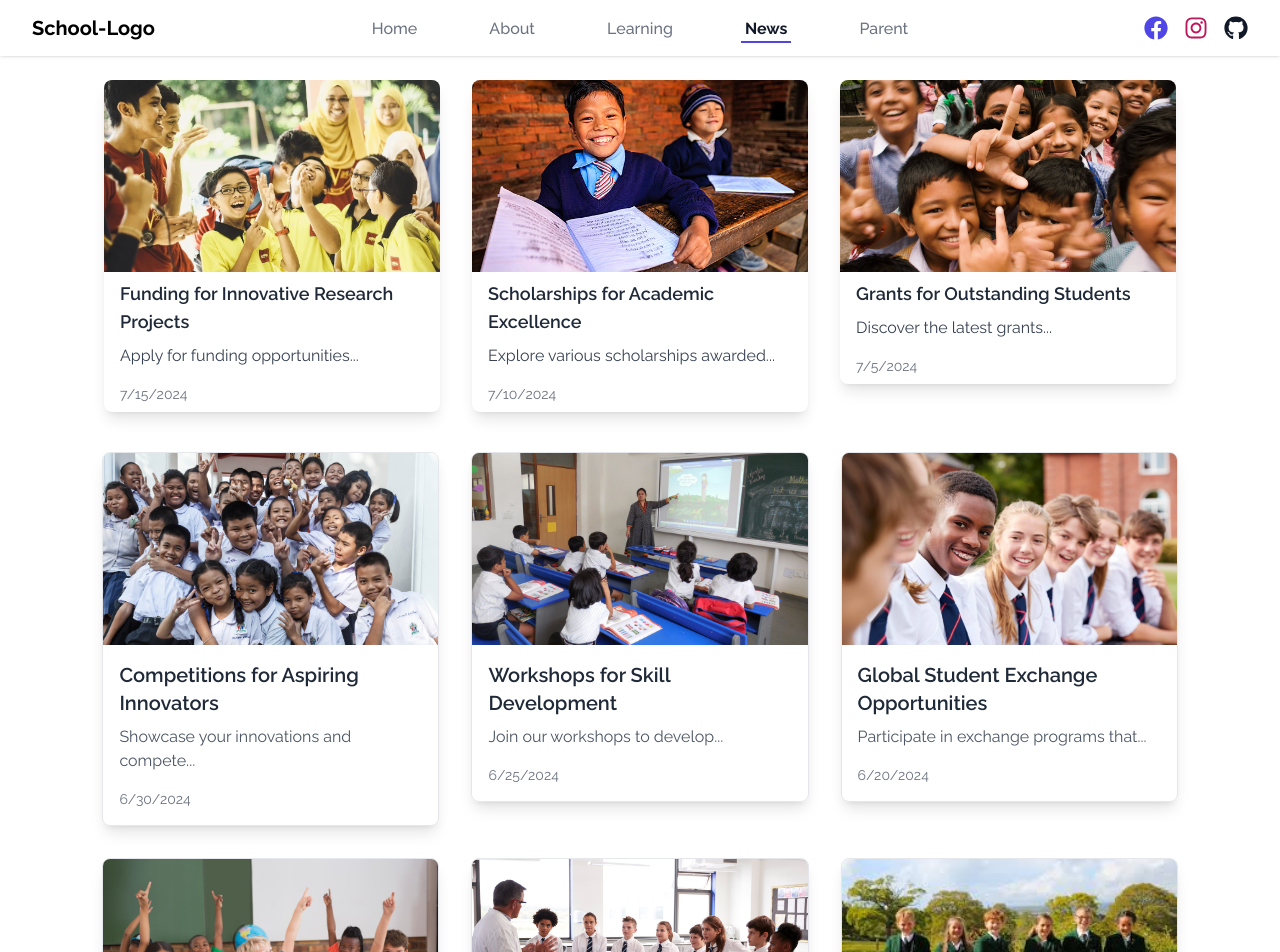
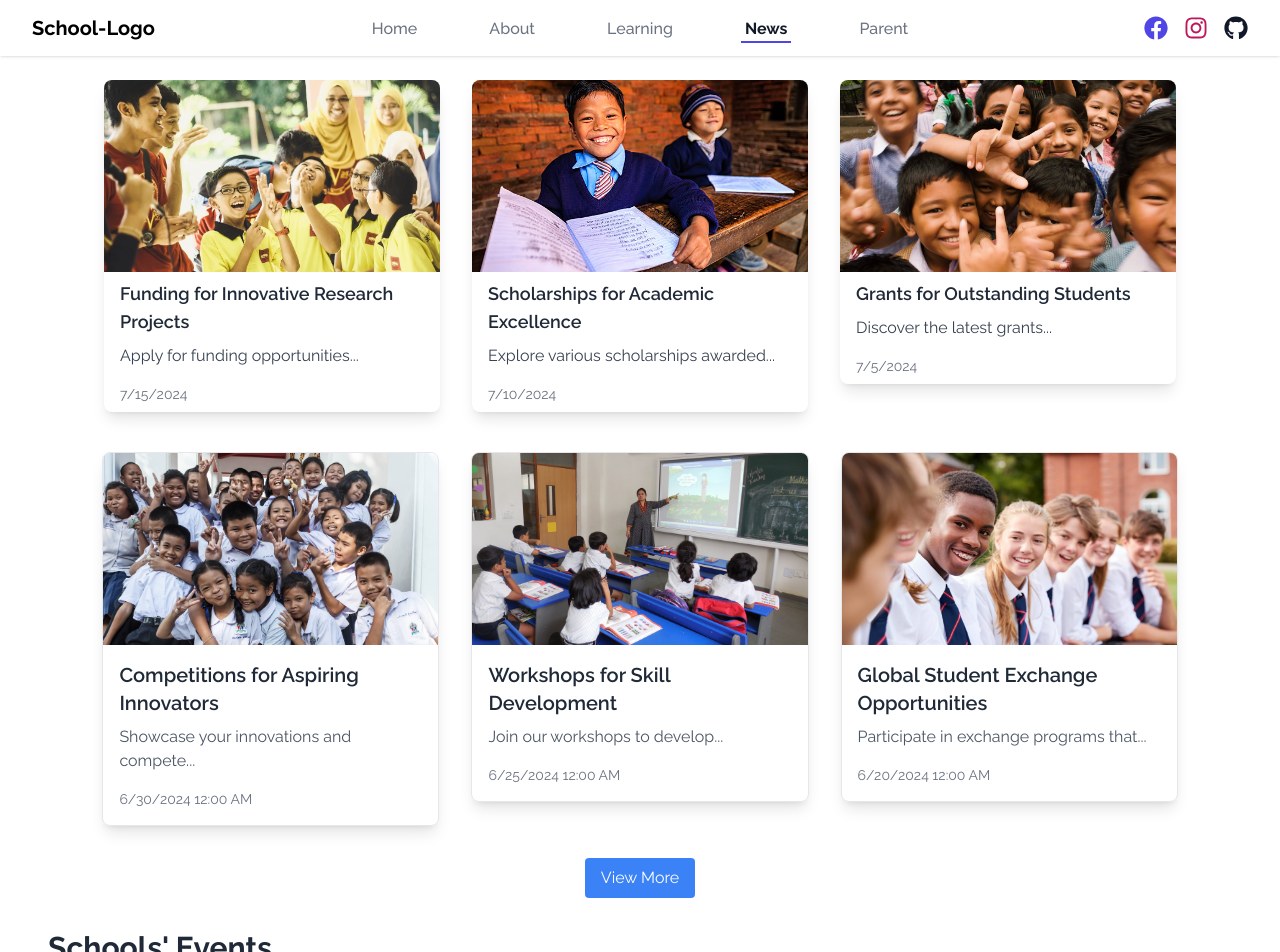
Before and after one commit to Siddh07/School-template, a React (Vite) app: page /School/news in a window 1280 px wide. Shown: the top 952 px of the page. Built offline with nearby package versions, Linux system fonts and the light colour scheme; the HTML template or start-up script is replaced by a standard one.

Commit message:
Some Posts Hidden

```diff
--- a/src/components/News/LatestPosts.jsx
+++ b/src/components/News/LatestPosts.jsx
@@ -26,7 +26,7 @@ const LatestPosts = () => {
   };
 
   return (
-    <div className="container mx-auto p-2 mt-4">
+    <div className="container mx-auto p-6 md:p-2 mt-4">
       {posts.length === 0 ? (
         <p className="text-center text-gray-600">No posts available.</p>
       ) : (
--- a/src/components/News/NewsPosts.jsx
+++ b/src/components/News/NewsPosts.jsx
@@ -1,4 +1,4 @@
-import React from 'react';
+import React, { useState } from 'react';
 import { Link } from 'react-router-dom';
 import postsData from './Posts.json';
 import postImage1 from '../posts/post-1.jpg';
@@ -27,18 +27,29 @@ const NewsPosts = () => {
   };
 
   const truncateDescription = (description) => {
-    return description.split(' ').slice(0, 5).join(' ') + '...'; // Adjusted to show more content
+    return description.split(' ').slice(0, 5).join(' ') + '...';
   };
 
   const formatDate = (dateString) => {
     const date = new Date(dateString);
-    return `${date.toLocaleDateString()} ${date.toLocaleTimeString([], {hour: '2-digit', minute:'2-digit'})}`;
+    return `${date.toLocaleDateString()} ${date.toLocaleTimeString([], { hour: '2-digit', minute: '2-digit' })}`;
+  };
+
+  const [visiblePosts, setVisiblePosts] = useState(3);
+  const isMobile = window.innerWidth <= 768;
+
+  const handleViewMore = () => {
+    setVisiblePosts(prevVisiblePosts => prevVisiblePosts + (isMobile ? 2 : 3));
+  };
+
+  const handleViewAll = () => {
+    setVisiblePosts(filteredPosts.length);
   };
 
   return (
     <div className="container mx-auto">
       <div className="grid lg:grid-cols-3 gap-8 px-[8%]">
-        {filteredPosts.map((post) => (
+        {filteredPosts.slice(0, visiblePosts).map((post) => (
           <Link key={post.postId} to={`/post/${post.postId}`} className="text-black">
             <div className="border rounded-lg overflow-hidden shadow-lg hover:shadow-2xl transition-shadow hover:-translate-y-1 hover:scale-105 duration-1000">
               <img
@@ -49,12 +60,32 @@ const NewsPosts = () => {
               <div className="p-4">
                 <h2 className="text-xl font-semibold mb-2 text-gray-800">{post.heading}</h2>
                 <p className="text-gray-600 mb-4">{truncateDescription(post.description)}</p>
-                <p className="text-gray-500 text-sm">{new Date(post.datePublished).toLocaleDateString()}</p>
+                <p className="text-gray-500 text-sm">{formatDate(post.datePublished)}</p>
               </div>
             </div>
           </Link>
         ))}
       </div>
+      {visiblePosts < filteredPosts.length && (
+        <div className="text-center mt-8">
+          <button
+            onClick={handleViewMore}
+            className="bg-blue-500 text-white py-2 px-4 rounded hover:bg-blue-700 transition-colors duration-300"
+          >
+            View More
+          </button>
+        </div>
+      )}
+      {visiblePosts < filteredPosts.length && visiblePosts >= filteredPosts.length / 2 && (
+        <div className="text-center mt-4">
+          <button
+            onClick={handleViewAll}
+            className="bg-green-500 text-white py-2 px-4 rounded hover:bg-green-700 transition-colors duration-300"
+          >
+            View All
+          </button>
+        </div>
+      )}
     </div>
   );
 };
--- a/src/components/PostPage.jsx
+++ b/src/components/PostPage.jsx
@@ -70,7 +70,7 @@ const PostPage = () => {
               <img
                 src={authorImage}
                 alt={post.author.name}
-                className="h-10 w-10 rounded-full"
+                className="w-[50px] h-[50px] object-cover rounded-full"
               />
             </div>
           )}
```
Also changed, not shown: src/assets/John Doe.jpg. Lines whose indentation alone changed are shown as unchanged.
